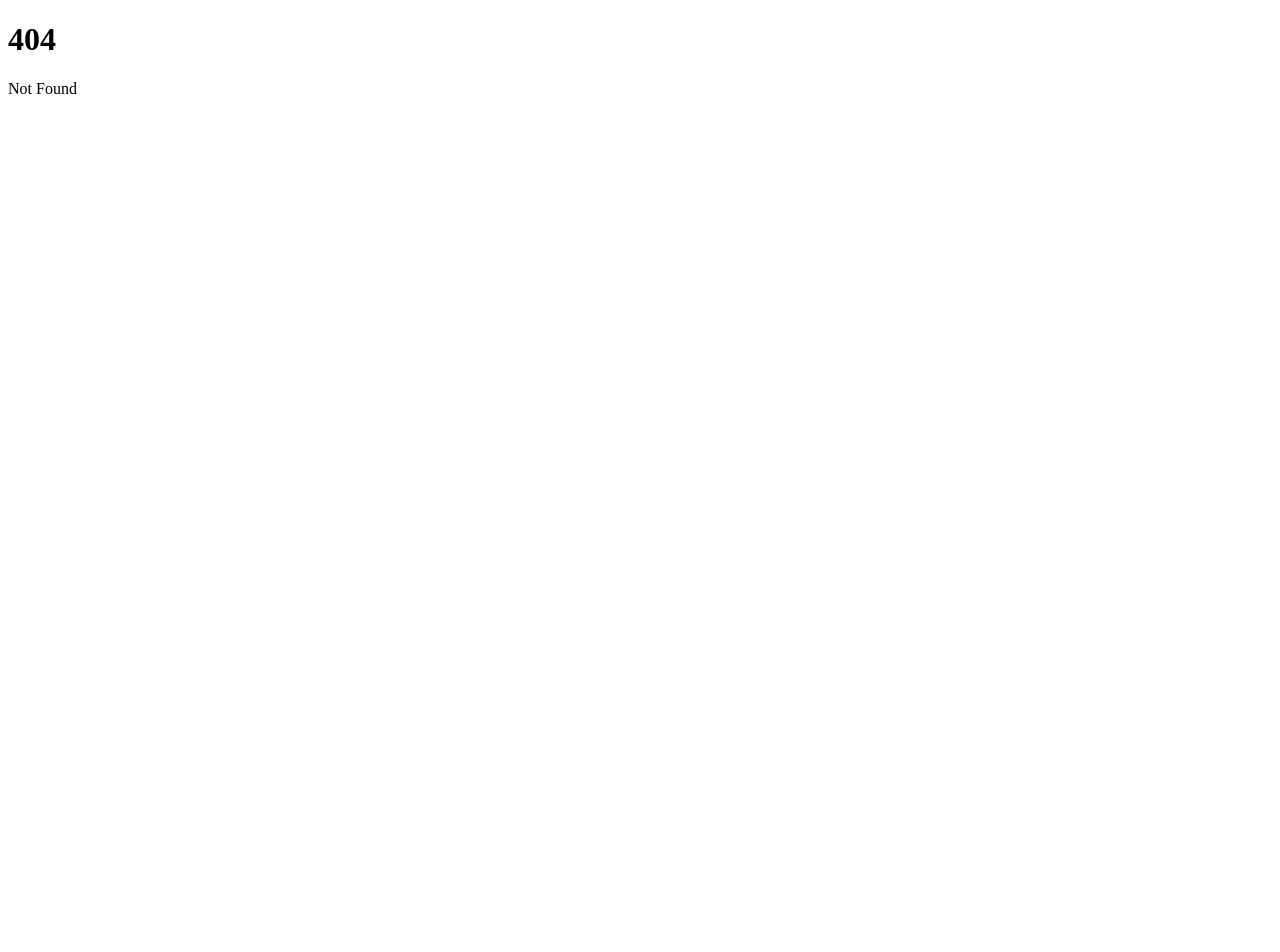
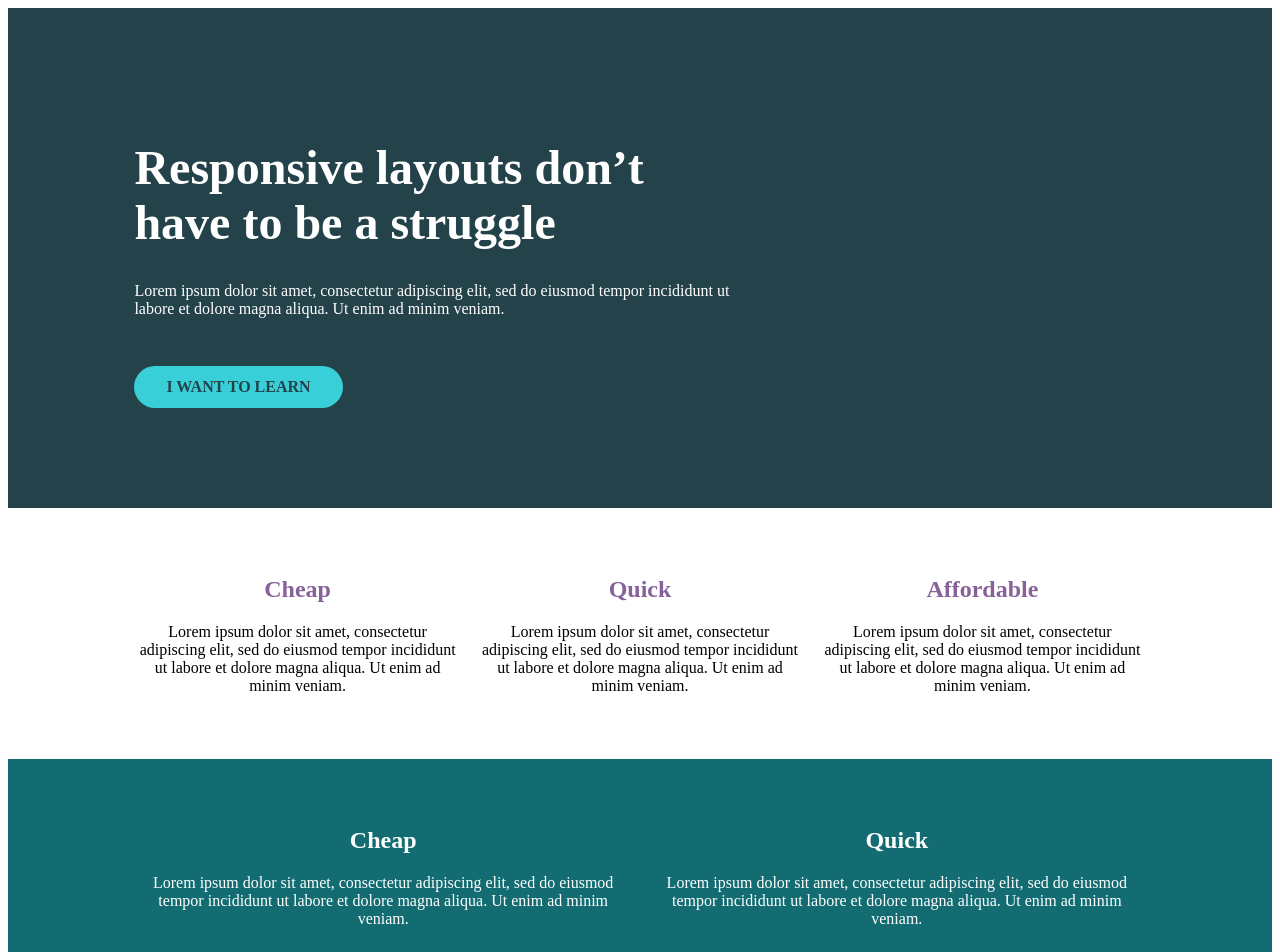
Before and after one commit to TaufiqHdyt/crl-21, a SvelteKit app: page /day-9 in a window 1280 px wide. Before the commit this address had no page. Shown: the top 952 px of the page. Before the commit the page ends 800 px from the top, so only its background shows below. Built offline with nearby package versions, Linux system fonts and the light colour scheme.

Commit message:
day 9 - deep dive to flexbox

```diff
--- /dev/null
+++ b/src/routes/day-9/+page.server.ts
@@ -0,0 +1,7 @@
+import type { PageServerLoad } from './$types';
+
+export const load = (async () => {
+	return {
+		title: 'Day 9 - a Deep Dive into Flexbox'
+	};
+}) satisfies PageServerLoad;
--- /dev/null
+++ b/src/routes/day-9/+page.svelte
@@ -0,0 +1,68 @@
+<script lang="ts">
+	import type { PageData } from './$types';
+
+	export let data: PageData;
+</script>
+
+<div class="hero">
+	<div class="container">
+		<div class="hero__text">
+			<h1>Responsive layouts don’t have to be a struggle</h1>
+			<p>
+				Lorem ipsum dolor sit amet, consectetur adipiscing elit, sed do eiusmod tempor incididunt ut
+				labore et dolore magna aliqua. Ut enim ad minim veniam.
+			</p>
+			<a href="#" class="btn">I want to learn</a>
+		</div>
+	</div>
+</div>
+<div class="container">
+	<div id="features" class="row">
+		<div class="col">
+			<h2>Cheap</h2>
+			<p>
+				Lorem ipsum dolor sit amet, consectetur adipiscing elit, sed do eiusmod tempor incididunt ut
+				labore et dolore magna aliqua. Ut enim ad minim veniam.
+			</p>
+		</div>
+		<div class="col">
+			<h2>Quick</h2>
+			<p>
+				Lorem ipsum dolor sit amet, consectetur adipiscing elit, sed do eiusmod tempor incididunt ut
+				labore et dolore magna aliqua. Ut enim ad minim veniam.
+			</p>
+		</div>
+		<div class="col">
+			<h2>Affordable</h2>
+			<p>
+				Lorem ipsum dolor sit amet, consectetur adipiscing elit, sed do eiusmod tempor incididunt ut
+				labore et dolore magna aliqua. Ut enim ad minim veniam.
+			</p>
+		</div>
+	</div>
+</div>
+
+<div class="outro">
+	<div class="container">
+		<div class="row">
+			<div class="col">
+				<h2>Cheap</h2>
+				<p>
+					Lorem ipsum dolor sit amet, consectetur adipiscing elit, sed do eiusmod tempor incididunt
+					ut labore et dolore magna aliqua. Ut enim ad minim veniam.
+				</p>
+			</div>
+			<div class="col">
+				<h2>Quick</h2>
+				<p>
+					Lorem ipsum dolor sit amet, consectetur adipiscing elit, sed do eiusmod tempor incididunt
+					ut labore et dolore magna aliqua. Ut enim ad minim veniam.
+				</p>
+			</div>
+		</div>
+	</div>
+</div>
+
+<style>
+	@import 'style.css';
+</style>
--- /dev/null
+++ b/src/routes/day-9/style.css
@@ -0,0 +1,106 @@
+/*
+////// For this challenge ///////
+
+- You will have to modify the HTML
+
+- You can add new classes in the HTML
+  if you need to
+
+// Requirements
+1. The headings in the first row must be
+   a different color
+2. The two .col at the bottom must go next
+   to one another
+3. The section at the bottom should have
+   a dark background color and a different
+   color of text
+4. I've removed the "gap" that I created,
+   so you'll have to add it back in
+
+   */
+
+*,
+*::before,
+*::after {
+	box-sizing: border-box;
+}
+
+body {
+	margin: 0;
+	font-family: 'Roboto', sans-serif;
+	font-size: 1.3rem;
+}
+
+h1 {
+	font-size: 3rem;
+}
+
+.container {
+	width: 80%;
+	max-width: 1100px;
+	margin: 0 auto;
+}
+
+.row {
+	/* display: flex => flex container */
+	display: flex;
+
+	/* can't use yet */
+	/* gap: 100px; */
+}
+
+.col {
+	/* these are now flex items */
+	width: 100%;
+}
+
+.col + .col {
+	margin-inline-start: 1rem;
+}
+
+.hero {
+	padding: 100px 0;
+	background-color: #23424a;
+	color: #fff;
+}
+
+.hero__text {
+	width: 60%;
+}
+
+.hero p {
+	margin-bottom: 3em;
+}
+
+.btn {
+	display: inline-block;
+	text-decoration: none;
+	text-transform: uppercase;
+	color: #23424a;
+	font-weight: 900;
+	background-color: #38cfd9;
+	padding: 0.75em 2em;
+	border-radius: 100px;
+}
+
+.btn:hover,
+.btn:focus {
+	opacity: 0.75;
+}
+
+#features {
+	padding-block: 3em;
+	text-align: center;
+}
+
+#features h2 {
+	color: #87629a;
+	font-weight: 700;
+}
+
+.outro {
+	padding-block: 3em;
+	background-color: #136c72;
+	color: white;
+	text-align: center;
+}
```
